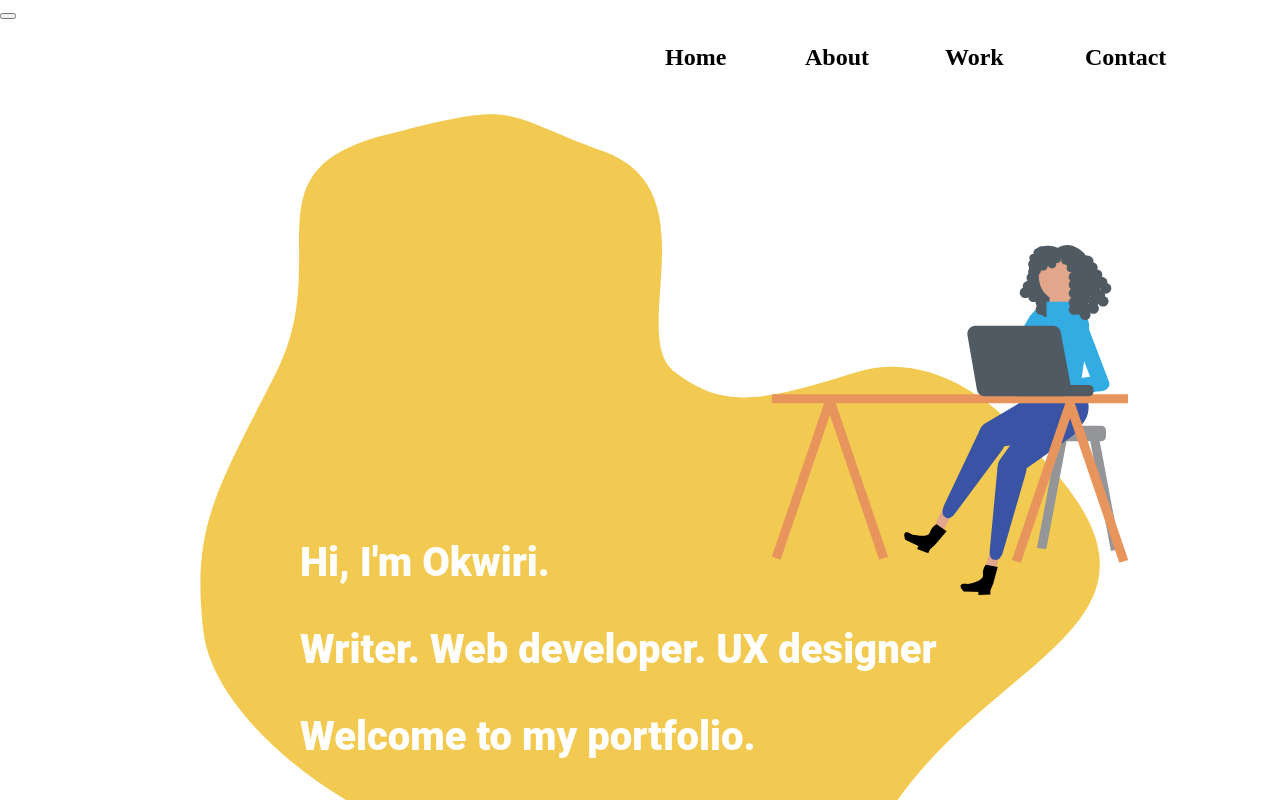
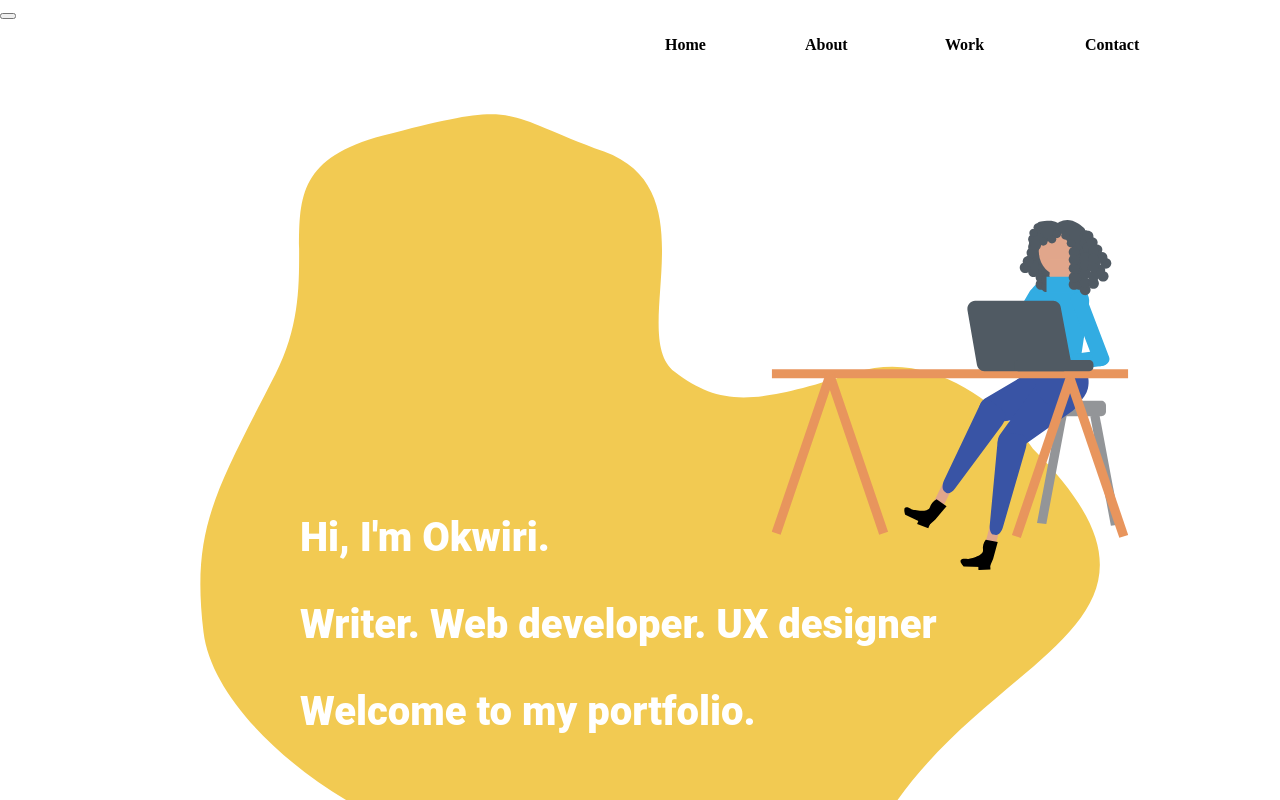
Before and after one commit to cauliflowersingerbee/my-portfolio, a React (Create React App) app: page / in a window 1280 px wide. Shown: the top 800 px of the page. Built offline with nearby package versions, Linux system fonts and the light colour scheme.

Commit message:
Update navbar.scss

```diff
--- a/src/components/navbar/navbar.scss
+++ b/src/components/navbar/navbar.scss
@@ -5,7 +5,7 @@
 
 .nav-link {
     font-family: 'Roboto Slab';
-    font-size: x-large;
+    font-size: medium;
     display: flex;
     font-weight: 800;
     flex-direction: row;
```
